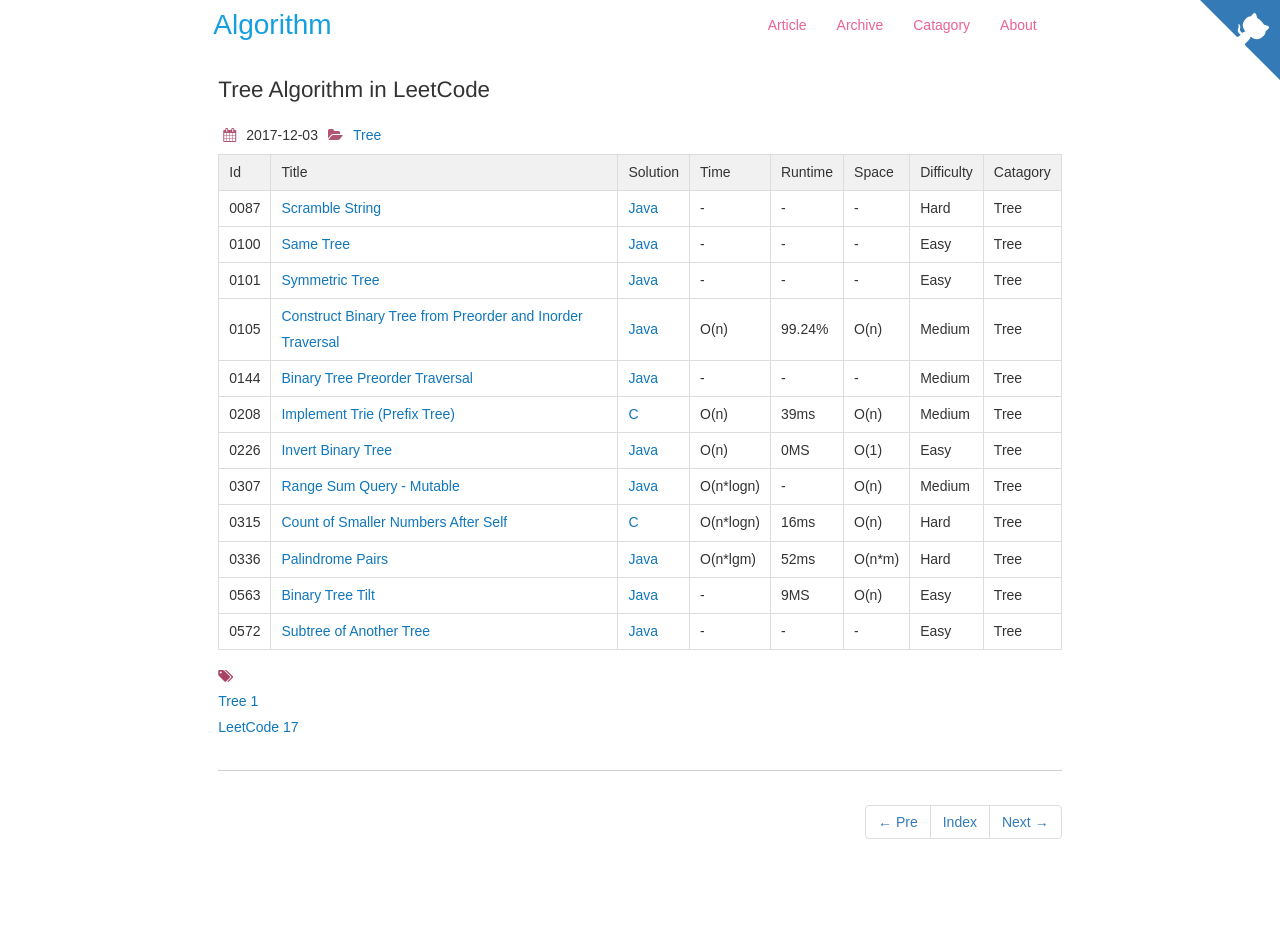
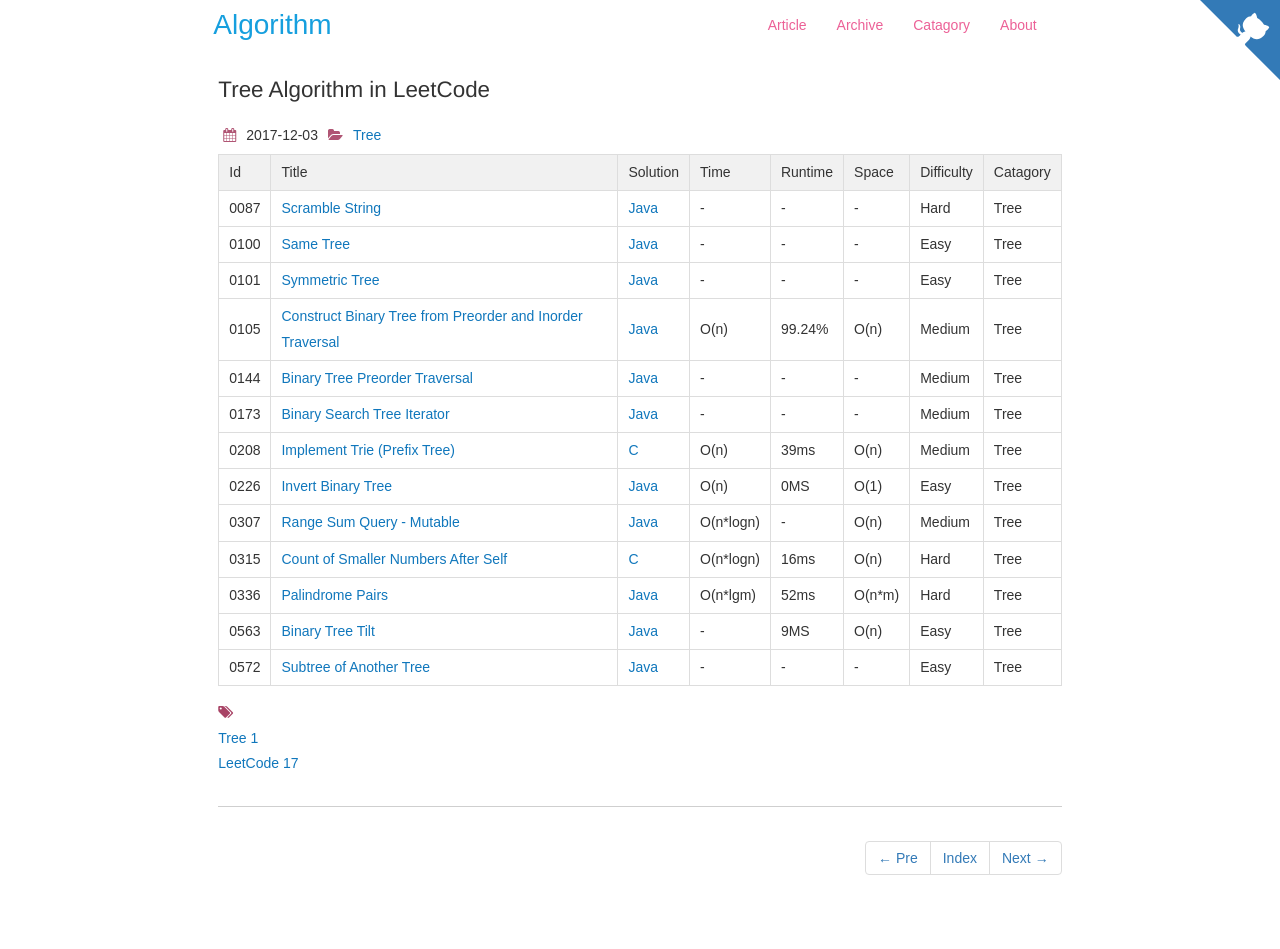
Before and after one commit to dunso/algorithm, a Jekyll site: the page built from docs/_posts/2017-12-03-Tree.md, in a window 1280 px wide. Built offline with Jekyll 4.4.1, drawn with Linux system fonts in a browser that asks for light colours; nearby versions of some CDN libraries; before the commit the page ends 913 px from its top, so only the background shows below that.

Commit message:
Add index of LeetCode0173.java to docs

```diff
--- a/docs/_posts/2017-12-03-Tree.md
+++ b/docs/_posts/2017-12-03-Tree.md
@@ -17,6 +17,7 @@
 |0101|[Symmetric Tree](https://leetcode.com/problems/symmetric-tree) | [Java](https://e.srl/leetcode-101/)  |-|-|-|  Easy |Tree|
 |0105|[Construct Binary Tree from Preorder and Inorder Traversal](https://leetcode.com/problems/construct-binary-tree-from-preorder-and-inorder-traversal) | [Java](https://e.srl/leetcode-105/)  | O(n) |99.24%| O(n)  |  Medium |Tree|
 |0144|[Binary Tree Preorder Traversal](https://leetcode.com/problems/binary-tree-preorder-traversal) | [Java](https://e.srl/leetcode-144/)  |-|-|-|  Medium |Tree|
+|0173|[Binary Search Tree Iterator](https://leetcode.com/problems/binary-search-tree-iterator) | [Java](https://e.srl/leetcode-173/)  |-|-|-|  Medium |Tree|
 |0208|[Implement Trie (Prefix Tree)](https://leetcode.com/problems/implement-trie-prefix-tree) | [C](https://e.srl/leetcode-208/)  | O(n) |39ms| O(n)  |  Medium |Tree|
 |0226|[Invert Binary Tree](https://leetcode.com/problems/invert-binary-tree/) | [Java](https://e.srl/leetcode-226/)  | O(n) |0MS| O(1)  |  Easy |Tree|
 |0307|[Range Sum Query - Mutable](https://leetcode.com/problems/range-sum-query-mutable) | [Java](https://e.srl/leetcode-307/)  | O(n\*logn) |-| O(n)  |  Medium |Tree|
```
